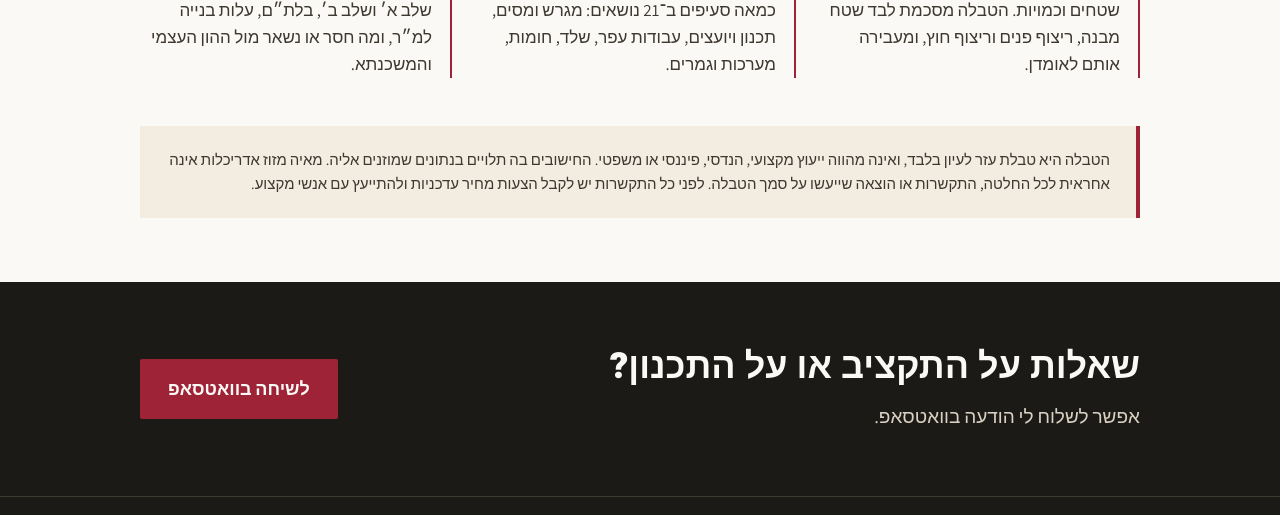
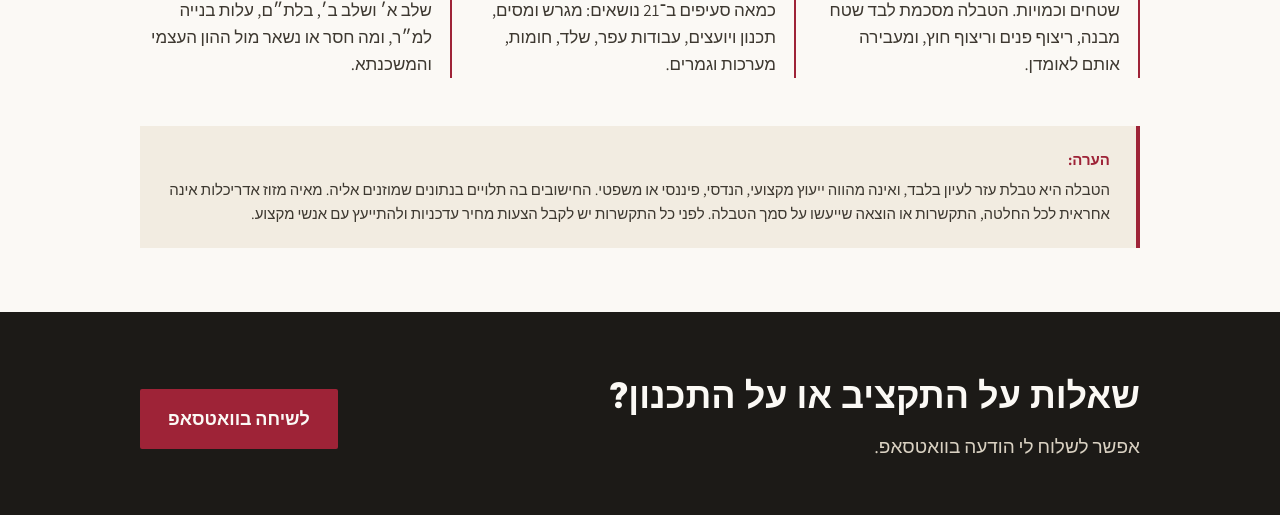
Before and after one commit to mayamazuz/Mayamazuz-site, a plain HTML site: page tavla-bniya-7k3m/index.html in a window 1280 px wide. Shown: the part 785-1300 px from the top of the page. Drawn offline with Linux system fonts and the light colour scheme; a web font is replaced by a local one.

Commit message:
Table download page and files: label the note "הערה:"
Co-Authored-By: Claude Opus 5.5 <noreply@anthropic.com>
Claude-Session: https://claude.ai/code/session_01XCJE2ijuq2Ux4VjJY9YUP3

```diff
--- a/tavla-bniya-7k3m/index.html
+++ b/tavla-bniya-7k3m/index.html
@@ -87,6 +87,7 @@ document.addEventListener('click',function(e){document.querySelectorAll('details
 
 <section style="max-width: 1000px; margin: 0 auto; padding: 40px 24px 0">
 <div style="background: #F2ECE1; padding: 22px 26px; border-right: 4px solid #9E2337">
+<h3 style="margin: 0 0 6px; font-size: 15px; font-weight: 800; color: #9E2337">הערה:</h3>
 <p style="margin: 0; font-size: 15px; color: #3D3830">הטבלה היא טבלת עזר לעיון בלבד, ואינה מהווה ייעוץ מקצועי, הנדסי, פיננסי או משפטי. החישובים בה תלויים בנתונים שמוזנים אליה. מאיה מזוז אדריכלות אינה אחראית לכל החלטה, התקשרות או הוצאה שייעשו על סמך הטבלה. לפני כל התקשרות יש לקבל הצעות מחיר עדכניות ולהתייעץ עם אנשי מקצוע.</p>
 </div>
 </section>
```
Also changed, not shown: 2 other files.
